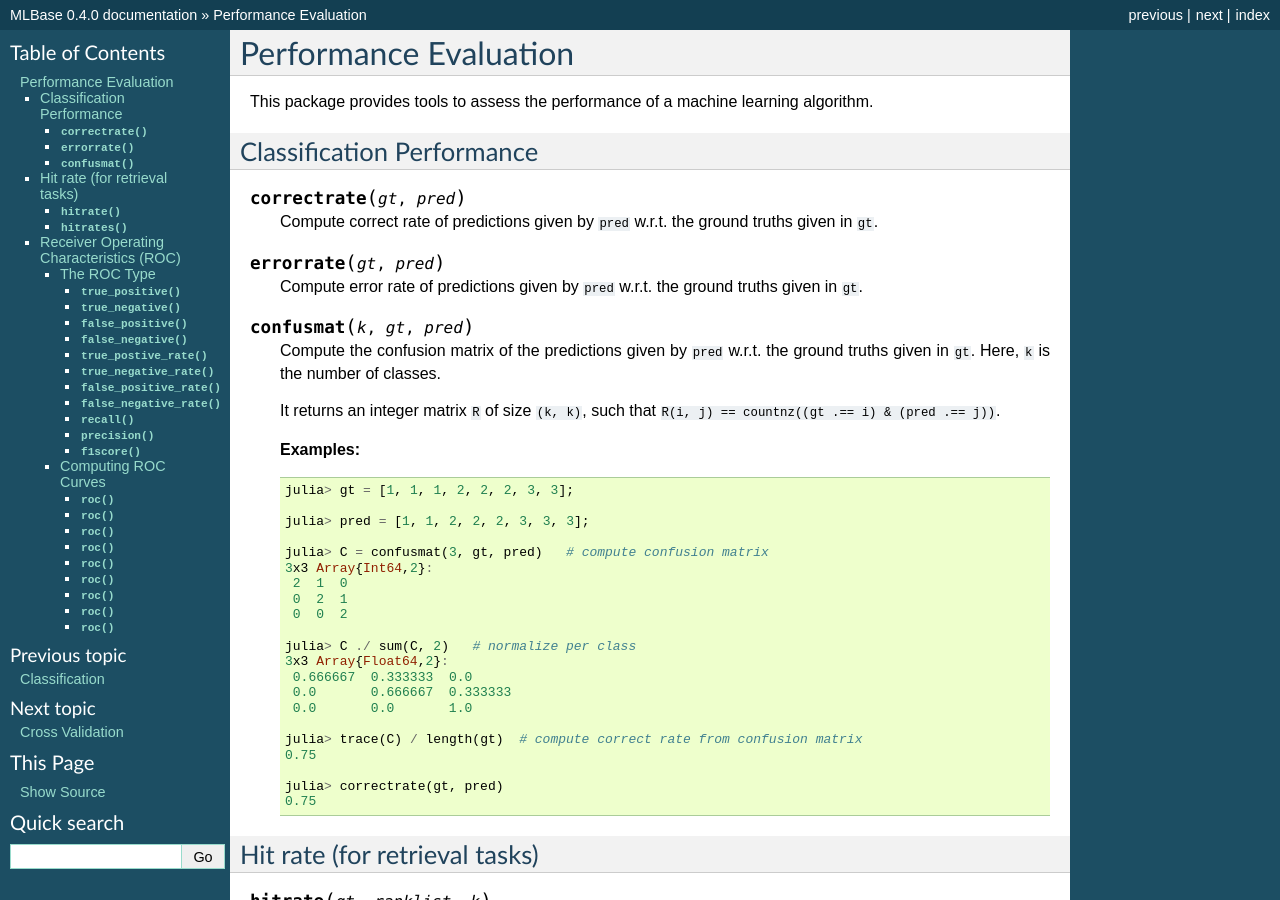
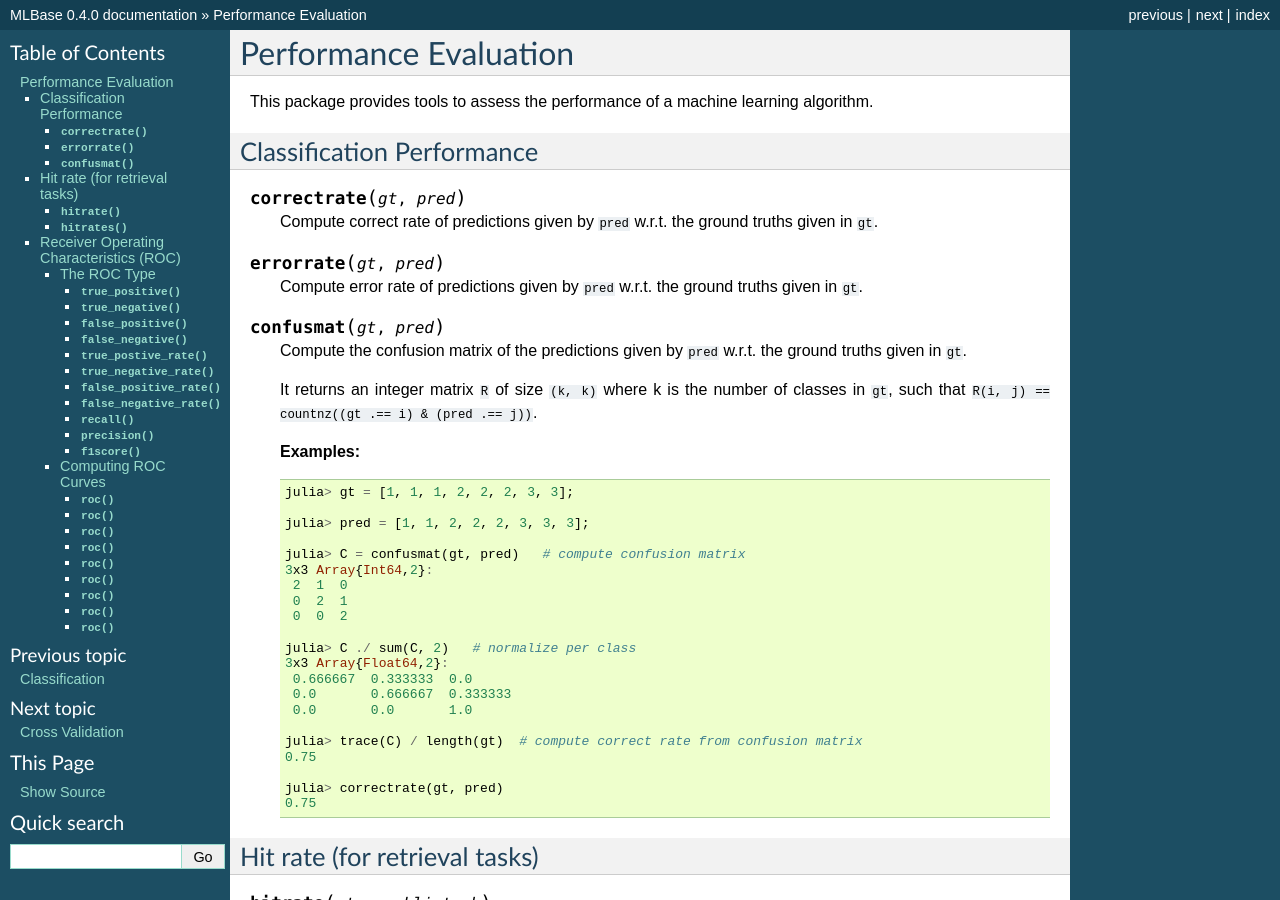
Before and after one commit to JuliaStats/MLBase.jl, a Sphinx documentation site: the page built from docs/source/perfeval.rst, in a window 1280 px wide and 900 px high. Built offline with Sphinx 7.4.7, drawn with Linux system fonts in a browser that asks for light colours; formulas are drawn with MathJax 3.

Commit message:
Fix confusmat error described in issue #35

```diff
--- a/docs/source/perfeval.rst
+++ b/docs/source/perfeval.rst
@@ -14,12 +14,12 @@ Classification Performance
 
     Compute error rate of predictions given by ``pred`` w.r.t. the ground truths given in ``gt``.
 
-.. function:: confusmat(k, gt, pred)
+.. function:: confusmat(gt, pred)
 
     Compute the confusion matrix of the predictions given by ``pred`` w.r.t. the ground truths given in ``gt``.
-    Here, ``k`` is the number of classes.
 
-    It returns an integer matrix ``R`` of size ``(k, k)``, such that ``R(i, j) == countnz((gt .== i) & (pred .== j))``.
+    It returns an integer matrix ``R`` of size ``(k, k)`` where k is the number of classes in ``gt``,
+    such that ``R(i, j) == countnz((gt .== i) & (pred .== j))``.
 
     **Examples:**
 
@@ -29,7 +29,7 @@ Classification Performance
 
         julia> pred = [1, 1, 2, 2, 2, 3, 3, 3];
 
-        julia> C = confusmat(3, gt, pred)   # compute confusion matrix
+        julia> C = confusmat(gt, pred)   # compute confusion matrix
         3x3 Array{Int64,2}:
          2  1  0
          0  2  1
```
Also changed, not shown: 1 other file.
